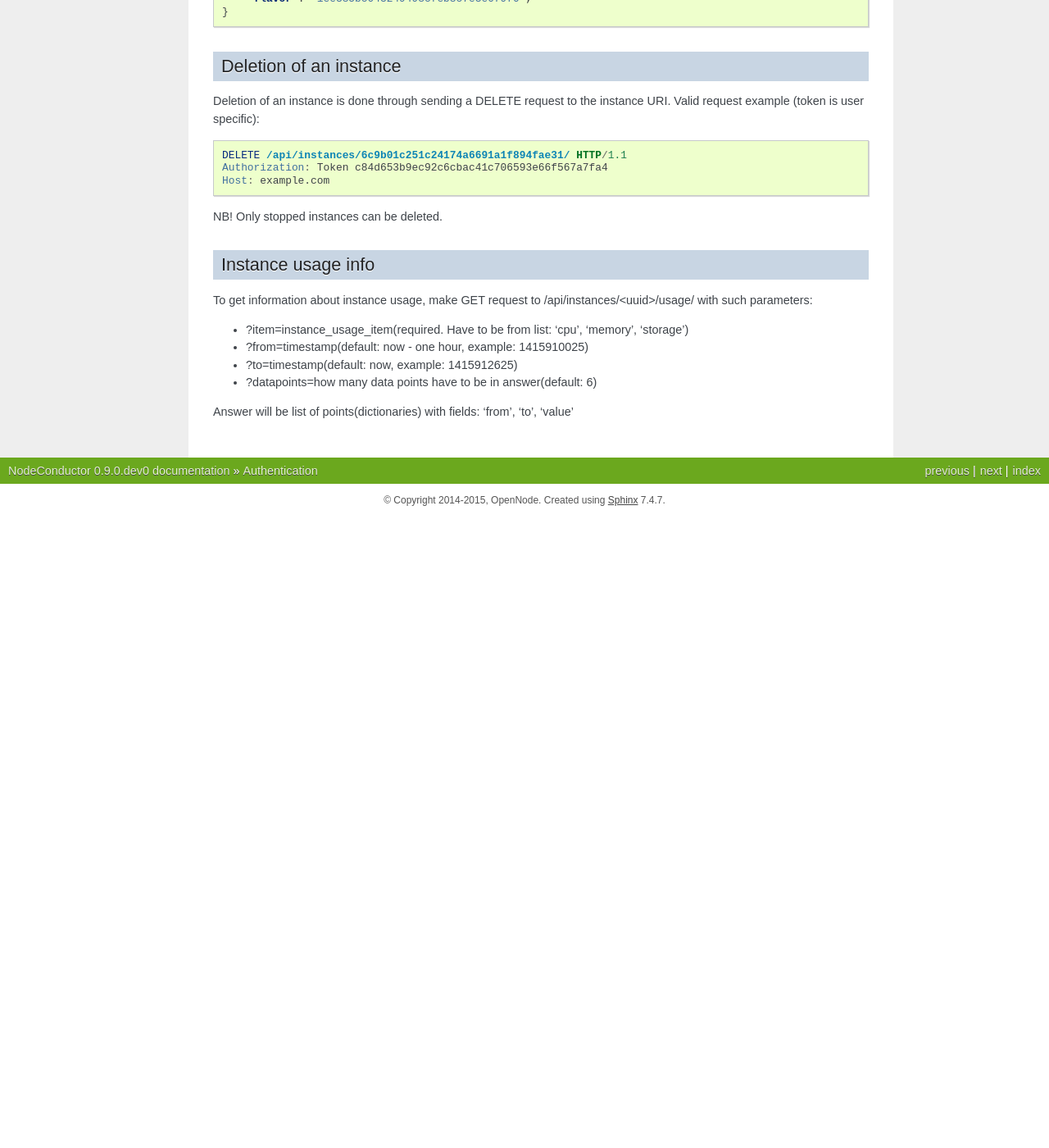
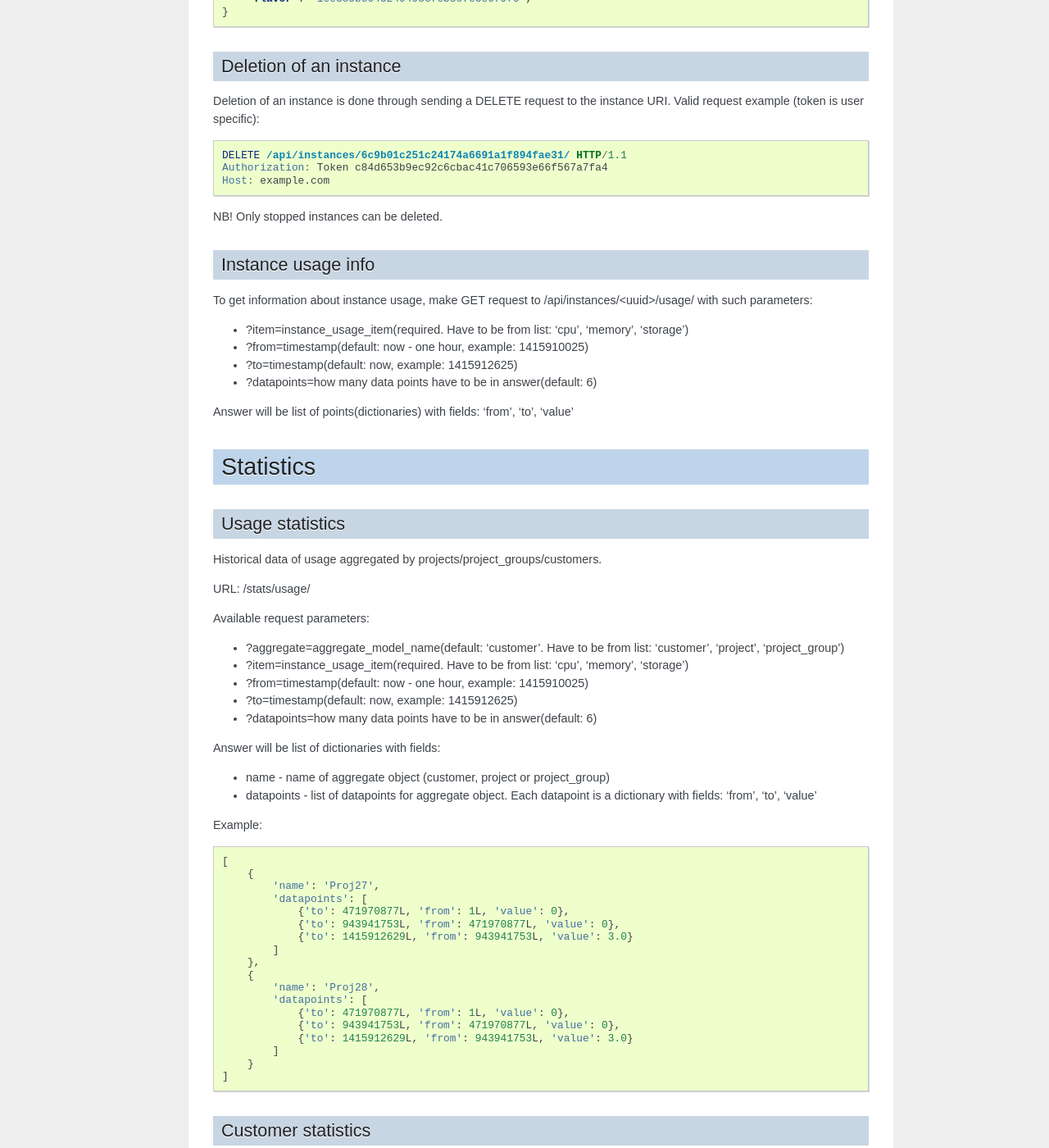
Before and after one commit to opennode/waldur-core, a Sphinx documentation site: the page built from docs/api/api.rst, in a window 1280 px wide and 1400 px high, scrolled down 28613 px. Shown: the whole window at 82% size. Built offline with Sphinx 7.4.7, drawn with Linux system fonts in a browser that asks for light colours; before the commit the page ends 29243 px from its top, so only the background shows below that; some of the changed text lies outside the part shown.

Commit message:
docs for statistics (itacloud-2527)

```diff
--- a/docs/api/api.rst
+++ b/docs/api/api.rst
@@ -94,3 +94,8 @@ VM instance management
 ======================
 
 .. include:: instance.rst
+
+Statistics
+==========
+
+.. include:: statistics.rst
--- /dev/null
+++ b/docs/api/statistics.rst
@@ -0,0 +1,103 @@
+Usage statistics
+----------------
+
+Historical data of usage aggregated by projects/project_groups/customers.
+
+URL: /stats/usage/
+
+Available request parameters:
+
+- ?aggregate=aggregate_model_name(default: 'customer'. Have to be from list: 'customer', 'project', 'project_group')
+- ?item=instance_usage_item(required. Have to be from list: 'cpu', 'memory', 'storage')
+- ?from=timestamp(default: now - one hour, example: 1415910025)
+- ?to=timestamp(default: now, example: 1415912625)
+- ?datapoints=how many data points have to be in answer(default: 6)
+
+Answer will be list of dictionaries with fields:
+
+- name - name of aggregate object (customer, project or project_group)
+- datapoints - list of datapoints for aggregate object. Each datapoint is a dictionary with fields: 'from', 'to', 'value'
+
+
+
+Example:
+
+.. code-block:: python
+
+    [
+        {
+            'name': 'Proj27',
+            'datapoints': [
+                {'to': 471970877L, 'from': 1L, 'value': 0},
+                {'to': 943941753L, 'from': 471970877L, 'value': 0},
+                {'to': 1415912629L, 'from': 943941753L, 'value': 3.0}
+            ]
+        },
+        {
+            'name': 'Proj28',
+            'datapoints': [
+                {'to': 471970877L, 'from': 1L, 'value': 0},
+                {'to': 943941753L, 'from': 471970877L, 'value': 0},
+                {'to': 1415912629L, 'from': 943941753L, 'value': 3.0}
+            ]
+        }
+    ]
+
+
+Customer statistics
+-------------------
+
+Summary of projects/groups/vms per customer.
+
+URL: /stats/customer/
+
+No input parameters. Answer will be list dictionaries with fields:
+
+- name - customer name
+- projects - count of customers projects
+- project_groups - count of customers project groups
+- instances - count of customers instances
+
+Example:
+
+.. code-block:: python
+
+    [
+        {'instances': 4, 'project_groups': 1, 'name': 'Customer5', 'projects': 2}
+    ]
+
+
+Resource statistics
+-------------------
+
+Allocation of resources in G-Cloud.
+
+URL: /stats/resource/
+
+Required request GET parameter: ?auth_url - cloud URL
+
+Answer will be list dictionaries with fields:
+'ram_quota', 'vcpu_quota', 'storage_quota', 'free_disk_gb', 'disk_available_least', 'local_gb', 'free_ram_mb', 'memory_mb_used', 'count', 'vcpus_used', 'local_gb_used', u'memory_mb', 'current_workload', 'vcpus': 2, 'running_vms'
+
+
+Example:
+
+.. code-block:: python
+
+    {
+        'ram_quota': 7.0,
+        'vcpu_quota': 7,
+        'free_disk_gb': 12,
+        'disk_available_least': 6,
+        'local_gb': 12,
+        'free_ram_mb': 6636,
+        'memory_mb_used': 1024,
+        'count': 2,
+        'vcpus_used': 0,
+        'storage_quota': 79.395059159317753,
+        'local_gb_used': 0,
+        'memory_mb': 7660,
+        'current_workload': 0,
+        'vcpus': 2,
+        'running_vms': 0
+    }
```
